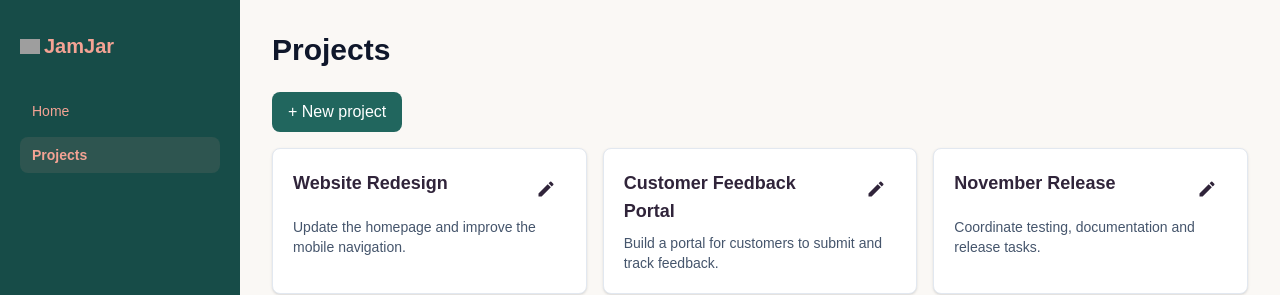
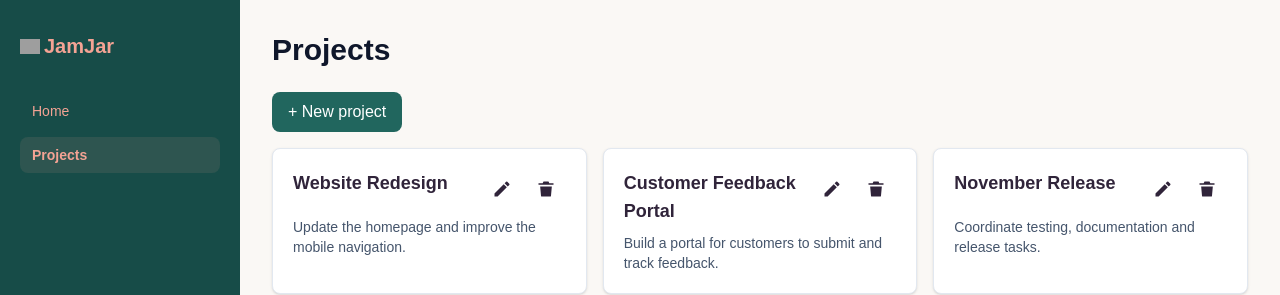
Before and after one commit to carolvpinheiro/nextjs-api, a Next.js app: page /projects in a window 1280 px wide. Shown: the top 295 px of the page. Built offline with nearby package versions, Linux system fonts and the light colour scheme; grey boxes are pictures that could not be loaded.

Commit message:
feat: delete a project feature

```diff
--- a/components/ProjectCard.js
+++ b/components/ProjectCard.js
@@ -1,13 +1,15 @@
 import PencilIcon from "./icons/PencilIcon";
+import TrashIcon from "./icons/TrashIcon";
 
 // recieve the current project and the onEdit method to set it
-export default function ProjectCard({ project, onEdit }) {
+export default function ProjectCard({ project, onEdit, onDelete }) {
   return (
     <article className="h-full rounded-lg border border-slate-200 bg-white p-5 shadow-sm">
       <div className="flex items-start justify-between gap-3">
         <h2 className="min-w-0 break-words text-lg font-semibold">
           {project.name}
         </h2>
+        <div className="flex shrink-0 gap-1">
           <button
             type="button"
             onClick={() => onEdit(project)}
@@ -18,6 +20,16 @@ export default function ProjectCard({ project, onEdit }) {
             {/* import the icon as a component */}
             <PencilIcon className="size-5" />
           </button>
+          <button
+            type="button"
+            onClick={() => onDelete(project)}
+            aria-label={`Delete ${project.name}`}
+            title="Delete project"
+            className="grid size-10 place-items-center rounded-lg text-[#30243A] hover:bg-[#30243A]/10 focus-visible:outline-2 focus-visible:outline-offset-2 focus-visible:outline-[#30243A]"
+          >
+            <TrashIcon className="size-5" />
+          </button>
+        </div>
       </div>
       <p className="mt-2 break-words text-sm text-slate-600">
         {/* show project description or display a message */}
--- a/components/ProjectList.js
+++ b/components/ProjectList.js
@@ -30,6 +30,19 @@ export default function ProjectList({ initialProjects }) {
     }
 
     setForm(null);
+  }
+
+  function handleDeleteProject(project) {
+    const confirmed = window.confirm(`Delete "${project.name}"?`);
+    if (!confirmed) return;
+    // keep every project except the one selected for deletion
+    setProjects((currentProjects) =>
+      currentProjects.filter((item) => item.id !== project.id)
+    );
+    // close the edit form if it belongs to the deleted project
+    setForm((currentForm) =>
+      currentForm?.project?.id === project.id ? null : currentForm
+    );
   }
 
   return (
@@ -68,6 +81,7 @@ export default function ProjectList({ initialProjects }) {
                 onEdit={(selectedProject) =>
                   setForm({ project: selectedProject })
                 }
+                onDelete={handleDeleteProject}
               />
             </li>
           ))}
--- /dev/null
+++ b/components/icons/TrashIcon.js
@@ -0,0 +1,12 @@
+export default function TrashIcon({ className }) {
+  return (
+    <svg
+      aria-hidden="true"
+      viewBox="0 0 24 24"
+      fill="currentColor"
+      className={className}
+    >
+      <path d="M9 3h6l1 2h5v2H3V5h5l1-2ZM5 9h14l-1 11a1 1 0 0 1-1 1H7a1 1 0 0 1-1-1L5 9Z" />
+    </svg>
+  );
+}
```
Lines whose indentation alone changed are shown as unchanged.
